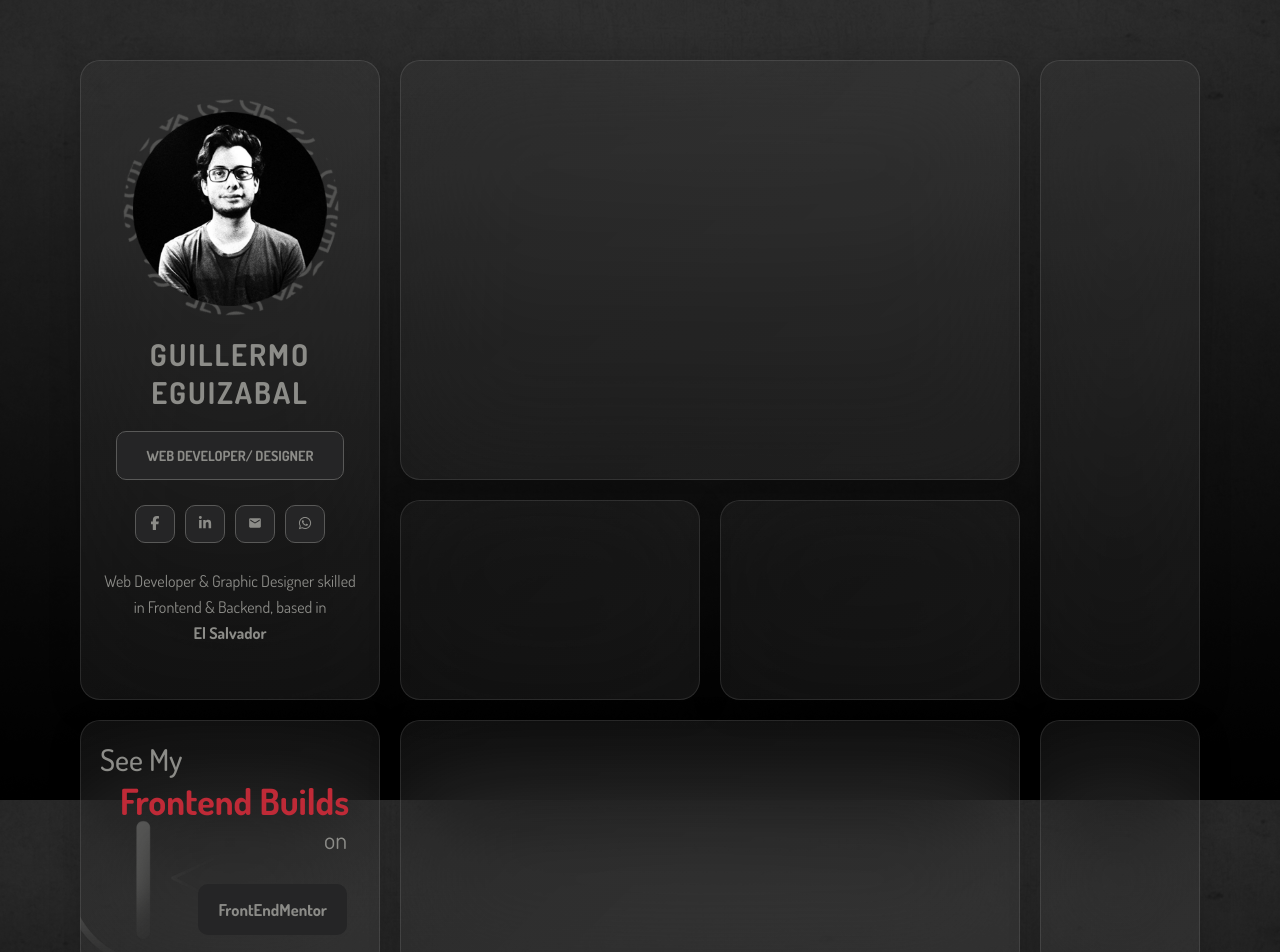
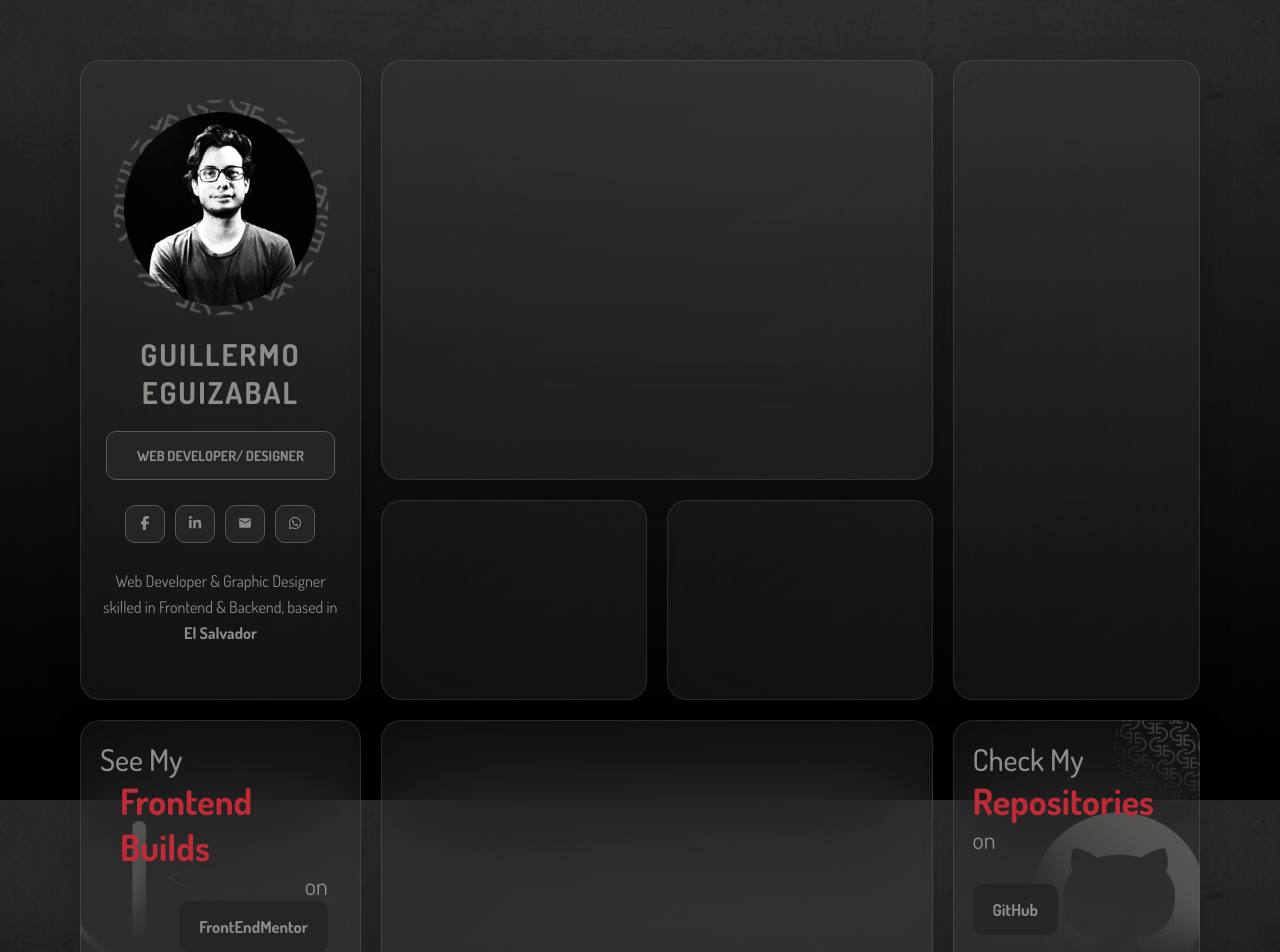
Before and after one commit to cgeguizabal/Portfolio, a Next.js app: page / in a window 1280 px wide. Shown: the top 952 px of the page. Built offline with nearby package versions, Linux system fonts and the light colour scheme.

Commit message:
github section done

```diff
--- a/components/FrontendMentorSection.jsx
+++ b/components/FrontendMentorSection.jsx
@@ -1,7 +1,7 @@
 "use client";
 import frontEndMentor from "@/styles/components/frontEndMentor.module.scss";
 import { motion } from "framer-motion";
-import { SiFrontendmentor } from "react-icons/si";
+
 import { Dosis } from "next/font/google";
 
 const dosis = Dosis({
@@ -27,6 +27,7 @@ function FrontendMentorSection() {
         opacity: { duration: 1.2, ease: "easeOut" },
       }}
     >
+      {/* whole content container */}
       <div className={`${frontEndMentor.content} ${dosis.className}`}>
         <div className={frontEndMentor.content_text}>
           <motion.span
@@ -35,7 +36,7 @@ function FrontendMentorSection() {
             viewport={{ once: true }}
             transition={{
               delay: containerDelay + containerDuration,
-              y: { duration: 2.6, ease: "easeInOut" },
+              y: { duration: 1.6, ease: "easeInOut" },
               opacity: { duration: 2.6, ease: "easeOut" },
             }}
             className={frontEndMentor.content_text_1}
--- a/components/LastSection.jsx
+++ b/components/LastSection.jsx
@@ -3,7 +3,17 @@
 import lastSection from "@/styles/components/lastSection.module.scss";
 import { motion } from "motion/react";
 
+import { Dosis } from "next/font/google";
+
+const dosis = Dosis({
+  subsets: ["latin"],
+  weight: ["200", "300", "400", "500", "600", "700", "800"],
+  display: "swap",
+});
+
 function LastSection() {
+  const containerDuration = 0.7;
+  const containerDelay = 0.3;
   return (
     <motion.div
       className={lastSection.container}
@@ -18,7 +28,68 @@ function LastSection() {
         x: { duration: 0.7, ease: "easeInOut" },
         opacity: { duration: 1.2, ease: "easeOut" },
       }}
-    ></motion.div>
+    >
+      <div className={`${lastSection.content} ${dosis.className}`}>
+        <div className={lastSection.content_text}>
+          <motion.span
+            initial={{ opacity: 0, y: 50 }}
+            whileInView={{ opacity: 1, y: 0 }}
+            viewport={{ once: true }}
+            transition={{
+              delay: containerDelay + containerDuration,
+              y: { duration: 1.6, ease: "easeInOut" },
+              opacity: { duration: 2.6, ease: "easeOut" },
+            }}
+            className={lastSection.content_text_1}
+          >
+            Check My
+          </motion.span>
+          <motion.span
+            initial={{ opacity: 0, y: 50 }}
+            whileInView={{ opacity: 1, y: 0 }}
+            viewport={{ once: true }}
+            transition={{
+              delay: containerDelay + containerDuration,
+              y: { duration: 1.4, ease: "easeInOut" },
+              opacity: { duration: 2.4, ease: "easeOut" },
+            }}
+            className={lastSection.content_text_2}
+          >
+            Repositories{" "}
+          </motion.span>
+          <motion.span
+            initial={{ opacity: 0, y: 50 }}
+            whileInView={{ opacity: 1, y: 0 }}
+            viewport={{ once: true }}
+            transition={{
+              delay: containerDelay + containerDuration,
+              y: { duration: 1.2, ease: "easeInOut" },
+              opacity: { duration: 2.2, ease: "easeOut" },
+            }}
+            className={lastSection.content_text_3}
+          >
+            on
+          </motion.span>
+        </div>
+
+        <motion.a
+          initial={{ opacity: 0, y: 50 }}
+          whileInView={{ opacity: 1, y: 0 }}
+          viewport={{ once: true }}
+          transition={{
+            delay: containerDelay + containerDuration,
+            y: { duration: 1, ease: "easeInOut" },
+            opacity: { duration: 2, ease: "easeOut" },
+          }}
+          href="https://github.com/cgeguizabal"
+          target="_blank"
+          rel="noopener noreferrer"
+          className={lastSection.button}
+        >
+          <h3>GitHub</h3>
+        </motion.a>
+      </div>
+    </motion.div>
   );
 }
 
--- a/styles/components/frontEndMentor.module.scss
+++ b/styles/components/frontEndMentor.module.scss
@@ -4,7 +4,7 @@
   grid-row: row-start 4 / row-end 4;
   height: 25rem;
 
-  /* Gradient - Almost transparent */
+  /* Gradient */
   background: rgba(20, 20, 20, 0.05);
   background: linear-gradient(
     135deg,
@@ -17,7 +17,7 @@
   box-shadow: 0 8px 32px rgba(0, 0, 0, 0.2),
     inset 0 0 0 1px rgba(255, 255, 255, 0.1); // Ultra-subtle inner glow
 
-  /* Hover State - Slight intensification */
+  /* Hover State */
   &:hover {
     background: linear-gradient(
       135deg,
@@ -27,8 +27,6 @@
     box-shadow: 0 12px 40px rgba(0, 0, 0, 0.25),
       inset 0 0 15px 2px rgba(255, 255, 255, 0.1);
   }
-
-  /* Transition for smooth hover */
   transition: all 0.2s cubic-bezier(0.32, -0.01, 0.57, 0.95);
 
   padding: 2rem;
--- a/styles/components/lastSection.module.scss
+++ b/styles/components/lastSection.module.scss
@@ -1,11 +1,10 @@
 .container {
-  // background-color: rgb(207, 131, 148);
   border-radius: 2rem;
   grid-column: col-start 7 / col-end 8;
   grid-row: row-start 4 / row-end 4;
   height: 25rem;
 
-  /* Gradient - Almost transparent */
+  /* Gradient */
   background: rgba(20, 20, 20, 0.05);
   background: linear-gradient(
     135deg,
@@ -18,7 +17,7 @@
   box-shadow: 0 8px 32px rgba(0, 0, 0, 0.2),
     inset 0 0 0 1px rgba(255, 255, 255, 0.1); // Ultra-subtle inner glow
 
-  /* Hover State - Slight intensification */
+  /* Hover State */
   &:hover {
     background: linear-gradient(
       135deg,
@@ -29,6 +28,95 @@
       inset 0 0 15px 2px rgba(255, 255, 255, 0.1);
   }
 
-  /* Transition for smooth hover */
   transition: all 0.2s cubic-bezier(0.32, -0.01, 0.57, 0.95);
+
+  padding: 2rem;
+  position: relative;
+  overflow: hidden;
+
+  &:before {
+    content: "";
+    position: absolute;
+    bottom: -42%;
+    right: -38%;
+    transform: translate(-50%, -50%);
+    width: 175px;
+    height: 175px;
+    background-image: url("/images/githubLogo-t.png");
+    background-repeat: no-repeat;
+    background-size: contain;
+    background-position: center;
+
+    z-index: 0;
+  }
+
+  &:after {
+    content: "";
+    position: absolute;
+    top: 10%;
+    right: -35%;
+    transform: translate(-50%, -50%);
+    width: 115px;
+    height: 115px;
+    background-image: url("/images/element-transparent-circle.png");
+    background-repeat: no-repeat;
+    background-size: contain;
+    background-position: center;
+    opacity: 0.7;
+
+    z-index: 0;
+  }
 }
+
+.content {
+  color: $light-gray;
+  position: relative;
+  display: flex;
+  flex-direction: column;
+  justify-content: space-between;
+  width: 100%;
+  height: 100%;
+
+  z-index: 1;
+  &_text {
+    display: flex;
+    flex-direction: column;
+    &_1 {
+      font-size: 3rem;
+      font-weight: 500;
+    }
+    &_2 {
+      font-size: 3.6rem;
+      font-weight: 700;
+
+      color: $soft-red;
+    }
+    &_3 {
+      font-size: 2.4rem;
+      font-weight: 400;
+    }
+  }
+}
+
+.button {
+  color: $light-gray;
+  font-size: 1.4rem;
+  font-weight: 300;
+  background-color: $graphite;
+  border: none;
+  text-decoration: none;
+  position: relative;
+  padding: 1.5rem 2rem;
+  border-radius: 1rem;
+  align-self: flex-start;
+  margin-bottom: 1.5rem;
+
+  transition: all 0.2s cubic-bezier(0.32, -0.01, 0.57, 0.95);
+  &:hover {
+    cursor: pointer;
+    background-color: $soft-red;
+    color: white;
+    border: none;
+    transform: scale(1.05);
+  }
+}
```
Also changed, not shown: public/images/element-transparent-circle.png (added), public/images/githubLogo-t.png (added).
